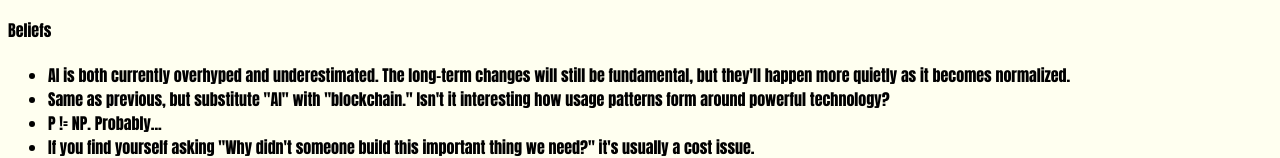
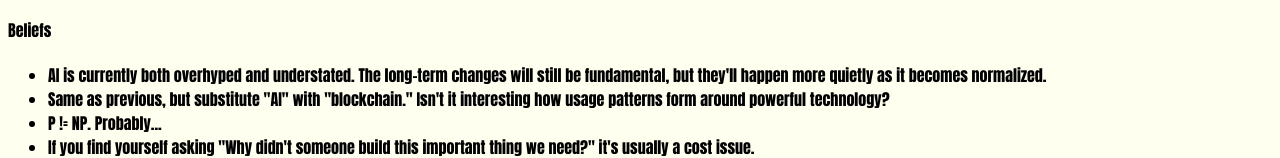
Before and after one commit to ColinGilbert/ColinGilbert.github.io, a plain HTML site: page index.html in a window 1280 px wide. Shown: the part 2502-2660 px from the top of the page. Drawn offline with Linux system fonts and the light colour scheme.

Commit message:
Quick wording change

```diff
--- a/index.html
+++ b/index.html
@@ -91,7 +91,7 @@
 		</ul>
 		<h4>Beliefs</h4>
 		<ul>
-			<li>AI is both currently overhyped and underestimated. The long-term changes will still be fundamental, but they'll happen more quietly as it becomes normalized.</li>
+			<li>AI is currently both overhyped and understated. The long-term changes will still be fundamental, but they'll happen more quietly as it becomes normalized.</li>
 			<li>Same as previous, but substitute "AI" with "blockchain." Isn't it interesting how usage patterns form around powerful technology?</li>
 			<li>P != NP. Probably...</li>
 			<li>If you find yourself asking "Why didn't someone build this important thing we need?" it's usually a cost issue.</li>
```
